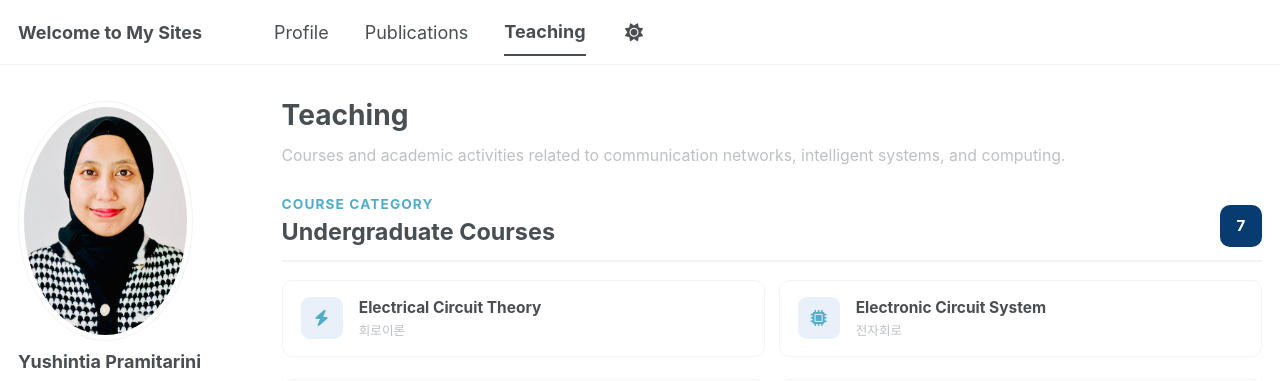
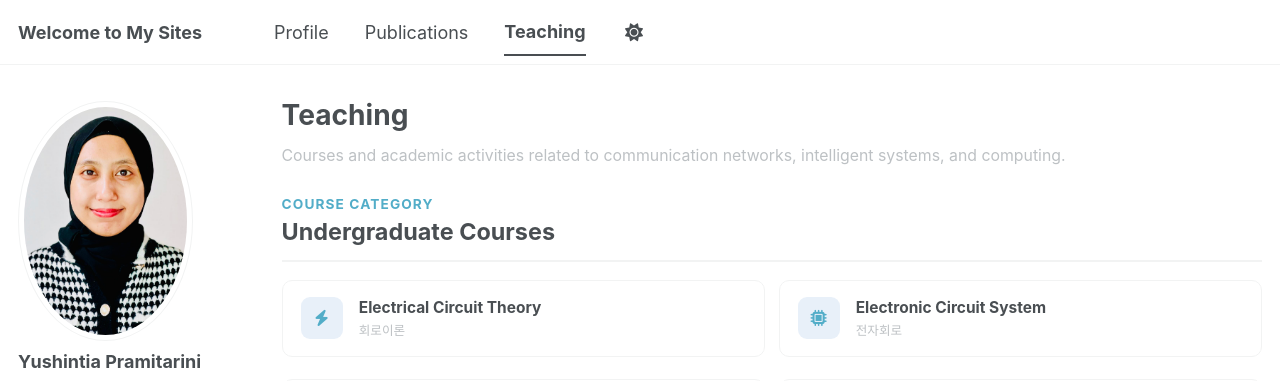
Before and after one commit to yushintia/yushintia.github.io, a Jekyll site: the page built from _pages/teaching.html, in a window 1280 px wide and 1150 px high. Shown: the top 381 px of the window. Built offline with Jekyll 4.4.1, drawn with Linux system fonts in a browser that asks for light colours; a style sheet for code colours, icons or effects is not loaded.

Commit message:
Refactor undergraduate courses section layout
Removed the teaching count display from the undergraduate courses section.

```diff
--- a/_pages/teaching.html
+++ b/_pages/teaching.html
@@ -21,8 +21,6 @@ author_profile: true
     <span class="teaching-label">Course Category</span>
     <h2>Undergraduate Courses</h2>
   </div>
-
-      <span class="teaching-count">7</span>
 </div>
 
     <ul class="teaching-list">
```
Lines whose indentation alone changed are shown as unchanged.
